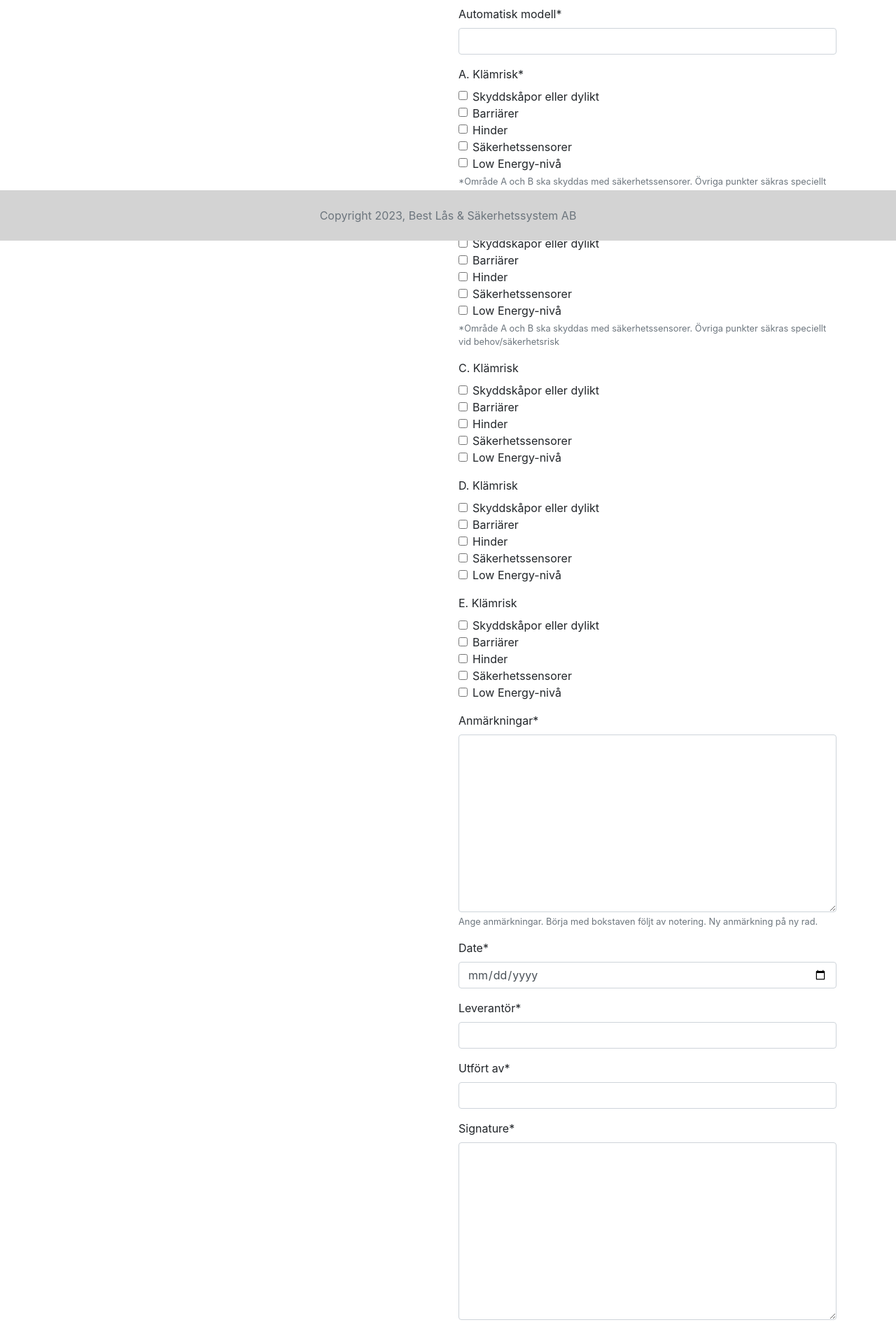
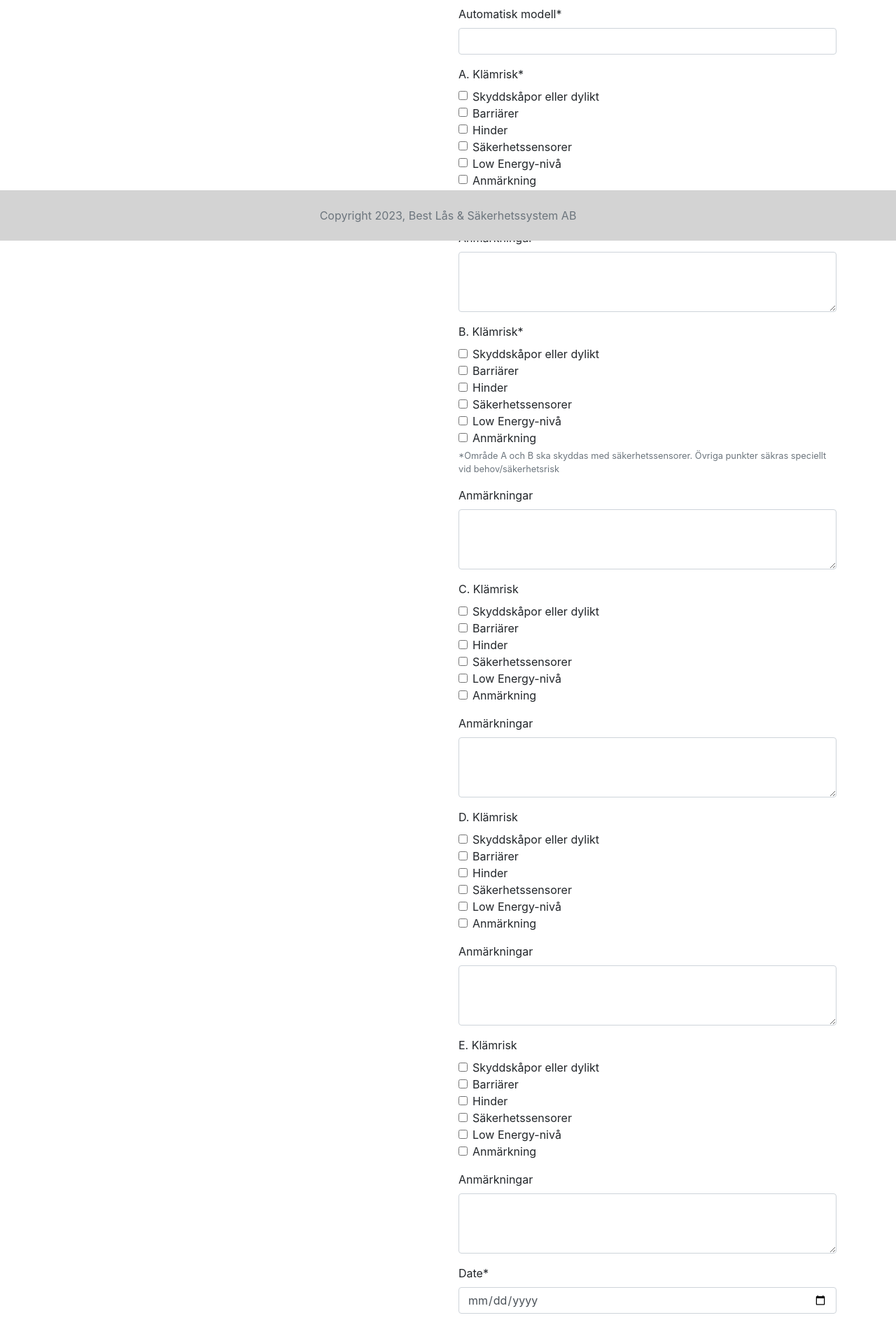
Before and after one commit to spangen87/docu-sign, a Django app: page /forms/ny_riskanalys/ in a window 1280 px wide. Shown: the part 456-2353 px from the top of the page at 70% size. Run offline with Django 3.2, Linux system fonts and the light colour scheme; a user stored in the database is signed in; data comes from the database, SQL or seed files in the repository; some libraries are stand-ins or nearby versions.

Commit message:
feat: Change riskanalys pdf template and model

```diff
--- a/door_automation_forms/forms.py
+++ b/door_automation_forms/forms.py
@@ -41,6 +41,7 @@ class RiskAnalysisForm(forms.ModelForm):
         ('obstacles', 'Hinder'),
         ('safety_sensors', 'Säkerhetssensorer'),
         ('low_energy_level', 'Low Energy-nivå'),
+        ('note', 'Anmärkning'),
     )
 
     A = forms.MultipleChoiceField(
@@ -73,6 +74,37 @@ class RiskAnalysisForm(forms.ModelForm):
         required=False,
         label="E. Klämrisk")
 
+    A_note = forms.CharField(
+        required=False,
+        widget=forms.Textarea(attrs={'rows': 3, 'cols': 40}),
+        label='Anmärkningar',
+        label_suffix=': ',
+    )
+    B_note = forms.CharField(
+        required=False,
+        widget=forms.Textarea(attrs={'rows': 3, 'cols': 40}),
+        label='Anmärkningar',
+        label_suffix=': ',
+    )
+    C_note = forms.CharField(
+        required=False,
+        widget=forms.Textarea(attrs={'rows': 3, 'cols': 40}),
+        label='Anmärkningar',
+        label_suffix=': ',
+    )
+    D_note = forms.CharField(
+        required=False,
+        widget=forms.Textarea(attrs={'rows': 3, 'cols': 40}),
+        label='Anmärkningar',
+        label_suffix=': ',
+    )
+    E_note = forms.CharField(
+        required=False,
+        widget=forms.Textarea(attrs={'rows': 3, 'cols': 40}),
+        label='Anmärkningar',
+        label_suffix=': ',
+    )
+
     date = forms.DateField(widget=forms.DateInput(attrs={'type': 'date'}))
 
     class Meta:
--- a/door_automation_forms/models.py
+++ b/door_automation_forms/models.py
@@ -111,12 +111,17 @@ class RiskAnalysis(models.Model):
         Låg risk** Om användargruppen inte passar in i beskrivningen ovan och dörrautomatiken Low Energy används.""")
     automatic_model = models.CharField(max_length=54, verbose_name='Automatisk modell')
     A = models.CharField(max_length=84, blank=True, null=True, verbose_name='A. Klämrisk*')
+    A_note = models.CharField(max_length=200, blank=True, null=True, verbose_name='Anmärkningar')
     B = models.CharField(max_length=84, blank=True, null=True, verbose_name='B. Klämrisk*')
+    B_note = models.CharField(max_length=200, blank=True, null=True, verbose_name='Anmärkningar')
     C = models.CharField(max_length=84, blank=True, null=True, verbose_name='C. Klämrisk')
+    C_note = models.CharField(max_length=200, blank=True, null=True, verbose_name='Anmärkningar')
     D = models.CharField(max_length=84, blank=True, null=True, verbose_name='D. Klämrisk')
+    D_note = models.CharField(max_length=200, blank=True, null=True, verbose_name='Anmärkningar')
     E = models.CharField(max_length=84, blank=True, null=True, verbose_name='E. Klämrisk')
+    E_note = models.CharField(max_length=200, blank=True, null=True, verbose_name='Anmärkningar')
 
-    notes = models.TextField(max_length=1000, verbose_name='Anmärkningar', help_text='Ange anmärkningar. Börja med bokstaven följt av notering. Ny anmärkning på ny rad.')
+    # notes = models.TextField(max_length=1000, verbose_name='Anmärkningar', help_text='Ange anmärkningar. Börja med bokstaven följt av notering. Ny anmärkning på ny rad.')
 
     date = models.DateField()
     supplier = models.CharField(max_length=54, verbose_name='Leverantör')
```
Also changed, not shown: door_automation_forms/templates/door_automation_forms/print_risk_analysis.html (+23 -1 lines), db.sqlite3, door_automation_forms/migrations/0018_auto_20230302_0754.py (added), 1 other file.
